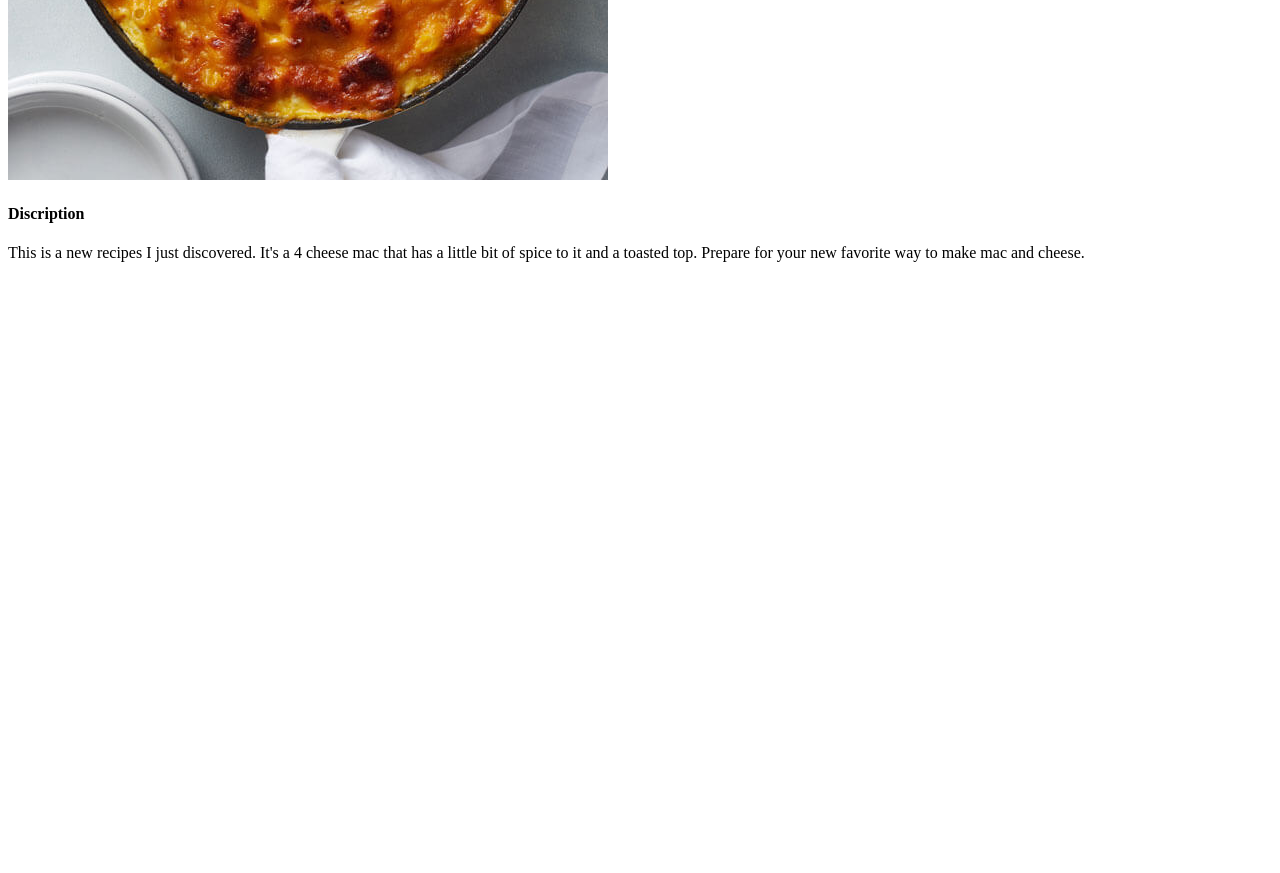
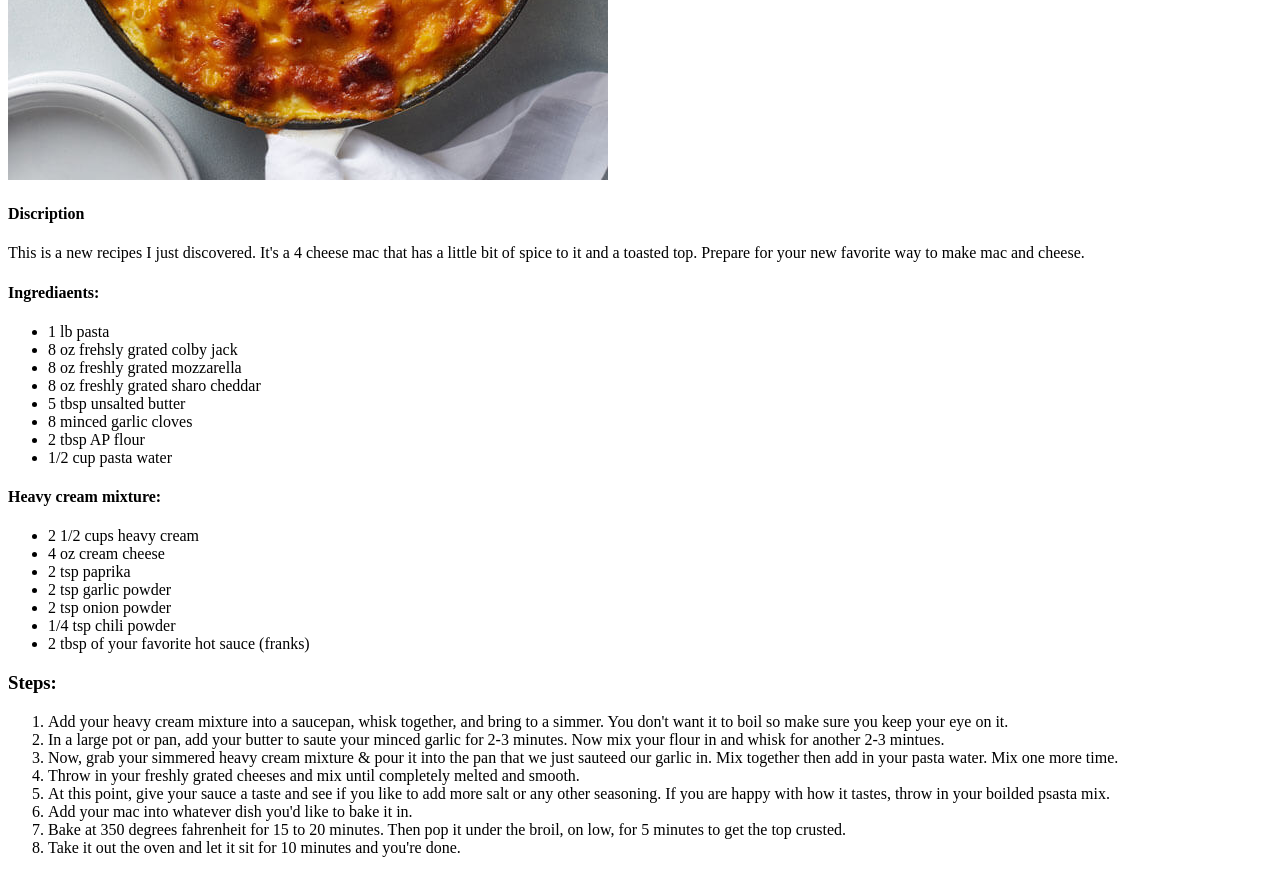
Before and after one commit to Br0nzeGod/odin-recipes, a plain HTML site: page recipes/cheesymac.html in a window 1280 px wide. Shown: the part 500-1373 px from the top of the page. Before the commit the page ends 800 px from the top, so only its background shows below. Drawn offline with Linux system fonts and the light colour scheme.

```diff
--- a/recipes/cheesymac.html
+++ b/recipes/cheesymac.html
@@ -14,6 +14,43 @@
     <p>This is a new recipes I just discovered. It's a 4 cheese mac that has a little bit of spice to it and a toasted top.
     Prepare for your new favorite way to make mac and cheese.</p>
 
+    <h4>Ingrediaents:</h4>
+    <ul>
+        <li>1 lb pasta</li>
+        <li>8 oz frehsly grated colby jack</li>
+        <li>8 oz freshly grated mozzarella</li>
+        <li>8 oz freshly grated sharo cheddar</li>
+        <li>5 tbsp unsalted butter</li>
+        <li>8 minced garlic cloves</li>
+        <li>2 tbsp AP flour</li>
+        <li>1/2 cup pasta water</li>
+    </ul>
+
+    <h4>Heavy cream mixture:</h4>
+    <ul>
+        <li>2 1/2 cups heavy cream</li>
+        <li>4 oz cream cheese</li>
+        <li>2 tsp paprika</li>
+        <li>2 tsp garlic powder</li>
+        <li>2 tsp onion powder</li>
+        <li>1/4 tsp chili powder</li>
+        <li>2 tbsp of your favorite hot sauce (franks)</li>
+    </ul>
+
+    <h3>Steps:</h3>
+    <ol>
+        <li>Add your heavy cream mixture into a saucepan, whisk together, and bring to a simmer. You don't want it to boil so make sure you keep your eye on it.</li>
+        <li>In a large pot or pan, add your butter to saute your minced garlic for 2-3 minutes. Now mix your flour in and whisk for another 2-3 mintues.</li>
+        <li>Now, grab your simmered heavy cream mixture & pour it into the pan that we just sauteed our garlic in. Mix together then add in your pasta water. Mix one more time.</li>
+        <li>Throw in your freshly grated cheeses and mix until completely melted and smooth.</li>
+        <li>At this point, give your sauce a taste and see if you like to add more salt or any other seasoning. If you are happy with how it tastes, throw in your boilded psasta mix.</li>
+        <li>Add your mac into whatever dish you'd like to bake it in.</li>
+        <li>Bake at 350 degrees fahrenheit for 15 to 20 minutes. Then pop it under the broil, on low, for 5 minutes to get the top crusted.</li>
+        <li>Take it out the oven and let it sit for 10 minutes and you're done.</li>
+    </ol>
+
+
+
 
 </body>
 </html>
```
Also changed, not shown: index.html (+6 -1 lines), recipes/hot-honey-chicken-tenders.html (added, +54 -0 lines), images/Chicken-Tenders.jpeg (added).
